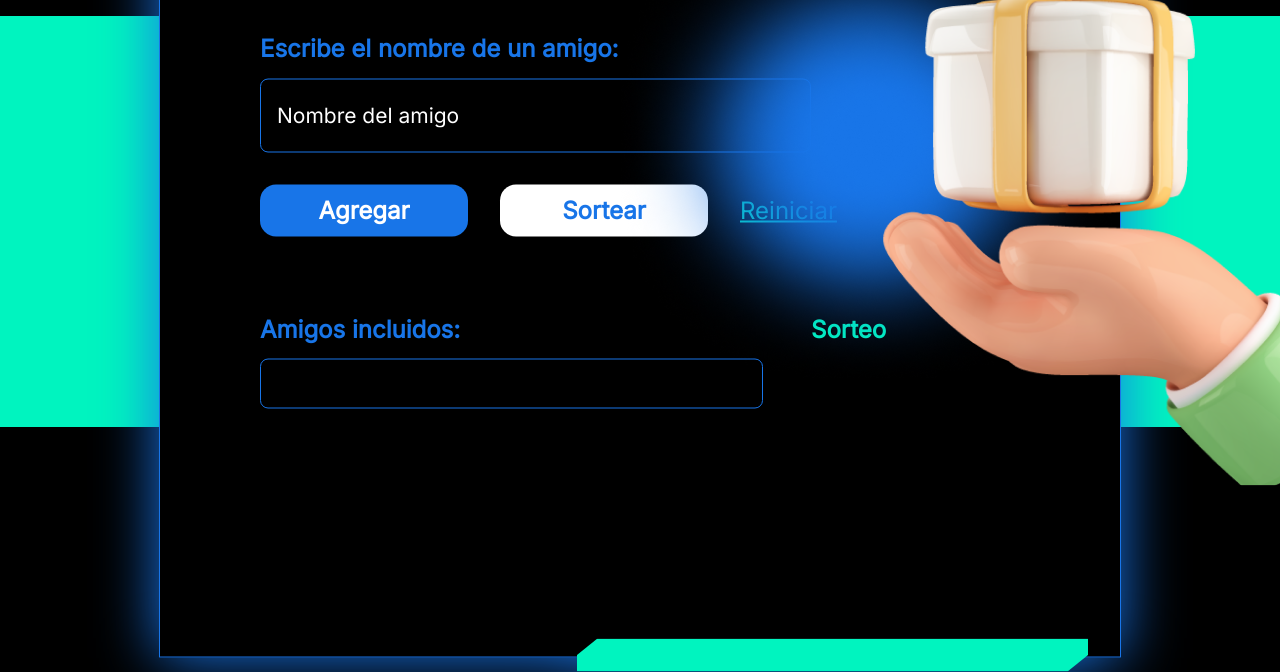
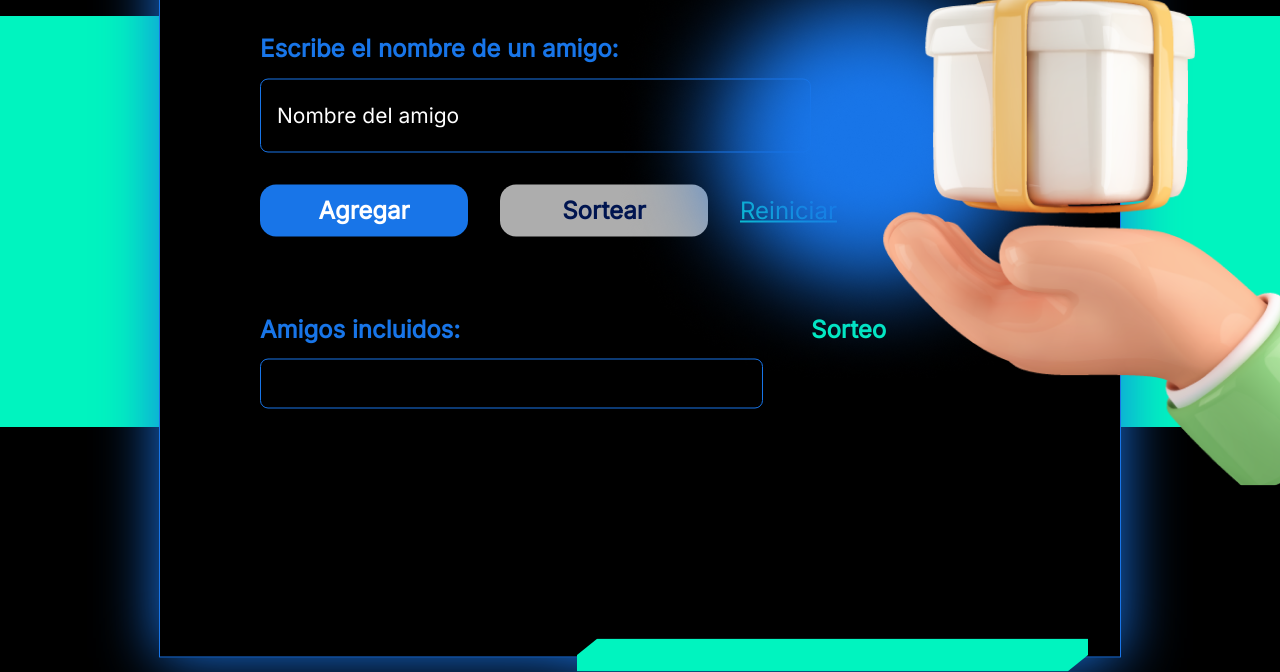
Before and after one commit to josecervera20/amigo-secreto, a plain HTML site: page index.html in a window 1280 px wide. Shown: the part 179-851 px from the top of the page. Drawn offline with nearby package versions, Linux system fonts and the light colour scheme.

Commit message:
style: añadir estilos para botón deshabilitado
- Se crea un estilo específico para el botón "Sortear" cuando está deshabilitado.
- Se aplica un fondo gris claro, texto oscuro, opacidad reducida y cursor 'not-allowed' para mejorar la experiencia de usuario.

```diff
--- a/style.css
+++ b/style.css
@@ -205,6 +205,14 @@ body {
   color: #1875e8;
 }
 
+/* Estilo para el botón cuando está deshabilitado */
+.secondary.disabled {
+  background-color: #f7f7f7;
+  color: #001e73;
+  cursor: not-allowed;
+  opacity: 0.7;
+}
+
 /* Estilos para tabletas (pantallas entre 768px y 1024px) */
 @media screen and (max-width: 1024px) {
   .content {
```
